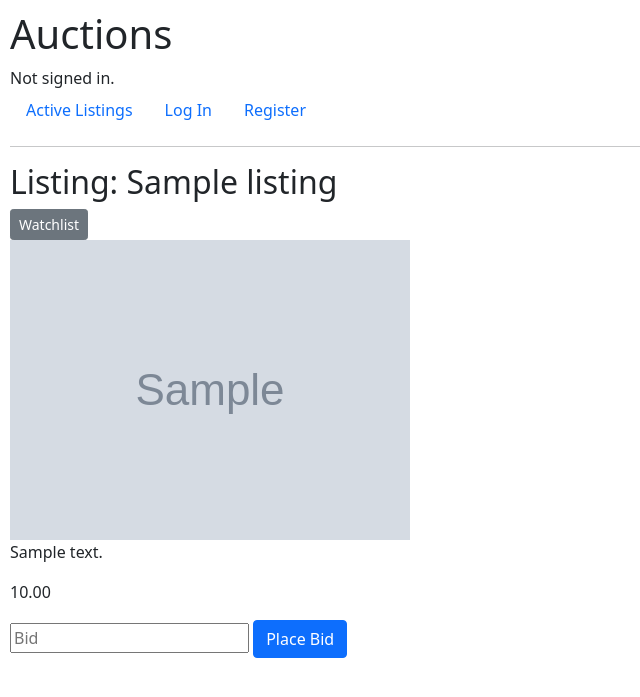
After one commit to porphyrogennitos/commerce, a Django app: page /listing/1 in a window 1280 px wide. The commit adds this page. Shown: the top 697 px of the page, without its empty margins (0-640 px from the left). Run offline with Django 3.2, Linux system fonts and the light colour scheme; tables that the repository leaves empty hold one stand-in row (values such as "Sample post"); grey boxes marked "Sample" are stand-in pictures.

Commit message:
Create "Watchlist" model

```diff
--- a/auctions/forms.py
+++ b/auctions/forms.py
@@ -10,3 +10,11 @@ class ListingForm(forms.Form):
             'placeholder': 'Image address'
         }
     ))
+
+
+class BidForm(forms.Form):
+    bid = forms.DecimalField(label='', min_value=1, max_digits=10, decimal_places=2, widget=forms.NumberInput(
+        attrs={
+            'placeholder': 'Bid'
+        }
+    ))
--- a/auctions/models.py
+++ b/auctions/models.py
@@ -22,5 +22,10 @@ class Bid(models.Model):
 
 class Comment(models.Model):
     user = models.ForeignKey(User, on_delete=models.CASCADE)
-    listing = models.ManyToManyField(Listing, blank=True)
+    listings = models.ManyToManyField(Listing, blank=True)
     comment = models.TextField()
+
+
+class Watchlist(models.Model):
+    user = models.ForeignKey(User, on_delete=models.CASCADE)
+    listings = models.ManyToManyField(Listing, blank=True)
--- a/auctions/templates/auctions/layout.html
+++ b/auctions/templates/auctions/layout.html
@@ -25,6 +25,9 @@
         </li>
         {% if user.is_authenticated %}
         <li class="nav-item">
+            <a href="{% url 'watchlist' %}" class="nav-link">Watchlist</a>
+        </li>
+        <li class="nav-item">
             <a href="{% url 'create-listing' %}" class="nav-link">Create Listing</a>
         </li>
         <li class="nav-item">
--- /dev/null
+++ b/auctions/templates/auctions/listing.html
@@ -0,0 +1,16 @@
+{% extends "auctions/layout.html" %}
+
+{% block body %}
+<h2>Listing: {{ name }}</h2>
+<form action="{% url 'watchlist' %}">
+    <button type="submit" class="btn btn-secondary btn-sm">Watchlist</button>
+</form>
+<img src="{{ photo }}">
+<p>{{ description }}</p>
+<p>{{ price }}</p>
+
+<form action="">
+    {{ form }}
+    <button type="submit" class="btn btn-primary">Place Bid</button>
+</form>
+{% endblock %}
--- a/auctions/urls.py
+++ b/auctions/urls.py
@@ -7,5 +7,7 @@ urlpatterns = [
     path("login", views.login_view, name="login"),
     path("logout", views.logout_view, name="logout"),
     path("register", views.register, name="register"),
-    path("create-listing", views.create_listing, name="create-listing")
+    path("create-listing", views.create_listing, name="create-listing"),
+    path("listing/<int:id>", views.listing, name="listing"),
+    path("watchlist", views.watchlist, name="watchlist")
 ]
--- a/auctions/views.py
+++ b/auctions/views.py
@@ -4,7 +4,7 @@ from django.http import HttpResponse, HttpResponseRedirect
 from django.shortcuts import render
 from django.urls import reverse
 
-from .forms import ListingForm
+from .forms import *
 from .models import *
 
 
@@ -84,3 +84,20 @@ def create_listing(request):
         return render(request, "auctions/create-listing.html", {
         "form": ListingForm()
         })
+
+
+def listing(request, id):
+    listing = Listing.objects.get(pk=id)
+
+    return render(request, "auctions/listing.html", {
+        "pk": listing.id,
+        "name": listing.name,
+        "photo": listing.photo,
+        "description": listing.description,
+        "price": listing.price,
+        "form": BidForm()
+    })
+
+
+def watchlist(request):
+    return render(request, "auctions/watchlist.html")
```
Also changed, not shown: auctions/templates/auctions/index.html (+7 -5 lines), auctions/migrations/0006_rename_listing_comment_listings_watchlist.py (added), auctions/templates/auctions/watchlist.html (added).
